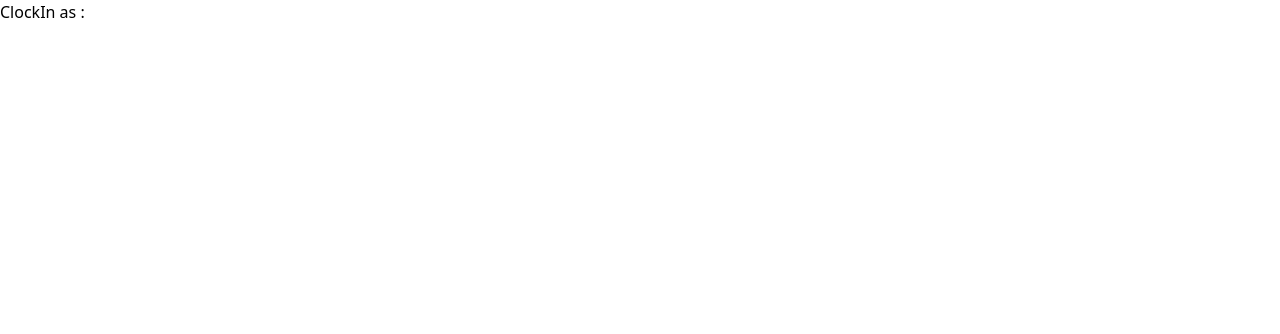
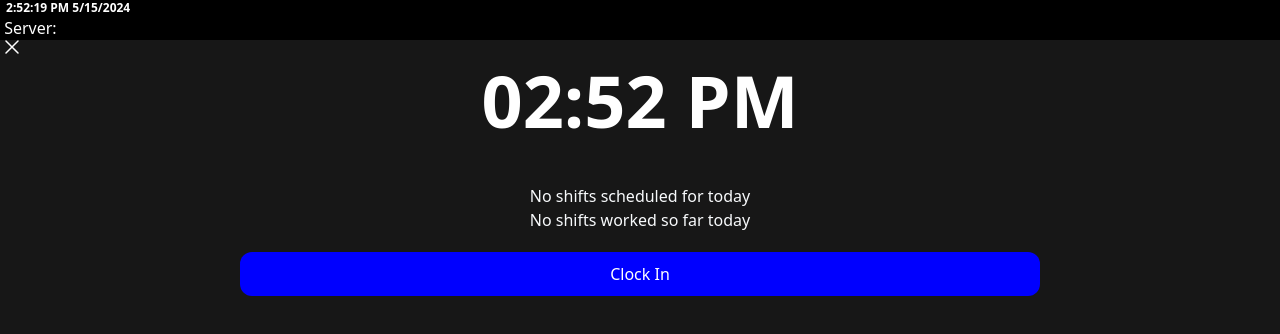
Before and after one commit to NithilaLD/Resto_POS, a React (Vite) app: page /clockin in a window 1280 px wide. Shown: the top 334 px of the page. Built offline with nearby package versions, Linux system fonts and the light colour scheme.

Commit message:
add clockin , button and clock3 components to codebase - imasha

```diff
--- a/src/Pages/ClockIn.jsx
+++ b/src/Pages/ClockIn.jsx
@@ -1,12 +1,99 @@
-import React,{useContext} from 'react'
-import { LoginContext } from '../context/LoginContext'
-
+import React, { useContext } from "react";
+import { useState } from "react";
+import { LoginContext } from "../context/LoginContext";
+import BlueButton from "../components/Button";
+import Clock3 from "../components/Clock 3";
+import Clock1 from "../components/Clock 1";
 
 function ClockIn() {
   const { employeeName } = useContext(LoginContext);
+  const [isClockedIn, setIsClockedIn] = useState(false);
+  const [startTime, setStartTime] = useState(null);
+
+  const handleClockIn = () => {
+    setIsClockedIn(true);
+    setStartTime(new Date());
+    console.log("Clock In button clicked at: ", new Date());
+  };
   return (
-    <div>ClockIn as : {employeeName}</div>
-  )
+    <>
+      {/* <div>ClockIn as : {employeeName}</div> */}
+      <div className="bg-black flex flex-col" style={{ height: "100vh" }}>
+        <Clock1 />
+        <h4 className="text-white ">&nbsp;Server: {employeeName}</h4>
+        <div
+          className="bg-neutral-900 flex flex-col"
+          style={{ height: "100vh" }}
+        >
+          <button>
+            <svg
+              xmlns="http://www.w3.org/2000/svg"
+              fill="none"
+              viewBox="0 5 24 24"
+              strokeWidth={1.5}
+              stroke="white"
+              className="w-6 h-6"
+            >
+              {" "}
+              <path
+                strokeLinecap="round"
+                strokeLinejoin="round"
+                d="M6 18 18 6M6 6l12 12"
+              />{" "}
+            </svg>
+          </button>
+          <div className="flex items-center justify-center ">
+            <h1 className="text-white text-7xl">{employeeName}</h1>
+          </div>
+          <div className="flex items-center justify-center ">
+            <Clock3 />
+          </div>
+
+          <br />
+          <br />
+          <div className="flex items-center justify-center ">
+            <p className="text-slate-50">No shifts scheduled for today</p>
+          </div>
+          <div className="flex items-center justify-center ">
+            <p className="text-slate-50">No shifts worked so far today</p>
+          </div>
+
+          <div className="flex items-center justify-center text-white">
+            <button
+              onClick={handleClockIn}
+              style={{
+                width: "800px",
+                margin: "20px 0",
+                padding: "10px 20px",
+                background: "blue",
+                borderRadius: "12px",
+              }}
+            >
+              Clock In
+            </button>
+          </div>
+          {isClockedIn && (
+            <>
+              <div className="flex items-center justify-center text-white">
+                <div
+                  style={{
+                    display: "flex",
+                    flexDirection: "column",
+                    alignItems: "center",
+                    width: "200px",
+                  }}
+                >
+                  <h2>Select job role</h2>
+                  <BlueButton label="Server" />
+                  <BlueButton label="Bartender" />
+                </div>
+              </div>
+            </>
+          )}
+        </div>
+      </div>
+    </>
+  );
 }
 
-export default ClockIn
+export default ClockIn;
--- /dev/null
+++ b/src/components/Button.jsx
@@ -0,0 +1,18 @@
+import React from "react";
+
+function BlueButton({ label }) {
+  return (
+    <button
+      style={{
+        padding: "10px 20px",
+        margin: "10px 5px",
+        background: "blue",
+        borderRadius: "12px",
+      }}
+    >
+      {label}
+    </button>
+  );
+}
+
+export default BlueButton;
--- /dev/null
+++ b/src/components/Clock 3.jsx
@@ -0,0 +1,25 @@
+import React, { useState, useEffect } from "react";
+function Clock3() {
+  const [date, setDate] = useState(new Date());
+  useEffect(() => {
+    const timerID = setInterval(() => tick(), 1000);
+    return () => {
+      clearInterval(timerID);
+    };
+  }, []);
+  const tick = () => {
+    setDate(new Date());
+  };
+  return (
+    <>
+      <p className="text-white text-7xl font-semibold">
+        {date.toLocaleTimeString([], { hour: "2-digit", minute: "2-digit" })}
+      </p>
+
+      {/*
+  <br></br><p className="text-white text-2xl font-semibold">      {date.toLocaleDateString('en-US', { weekday: 'long', month: 'long', day: 'numeric' })}</p>
+*/}
+    </>
+  );
+}
+export default Clock3;
```
